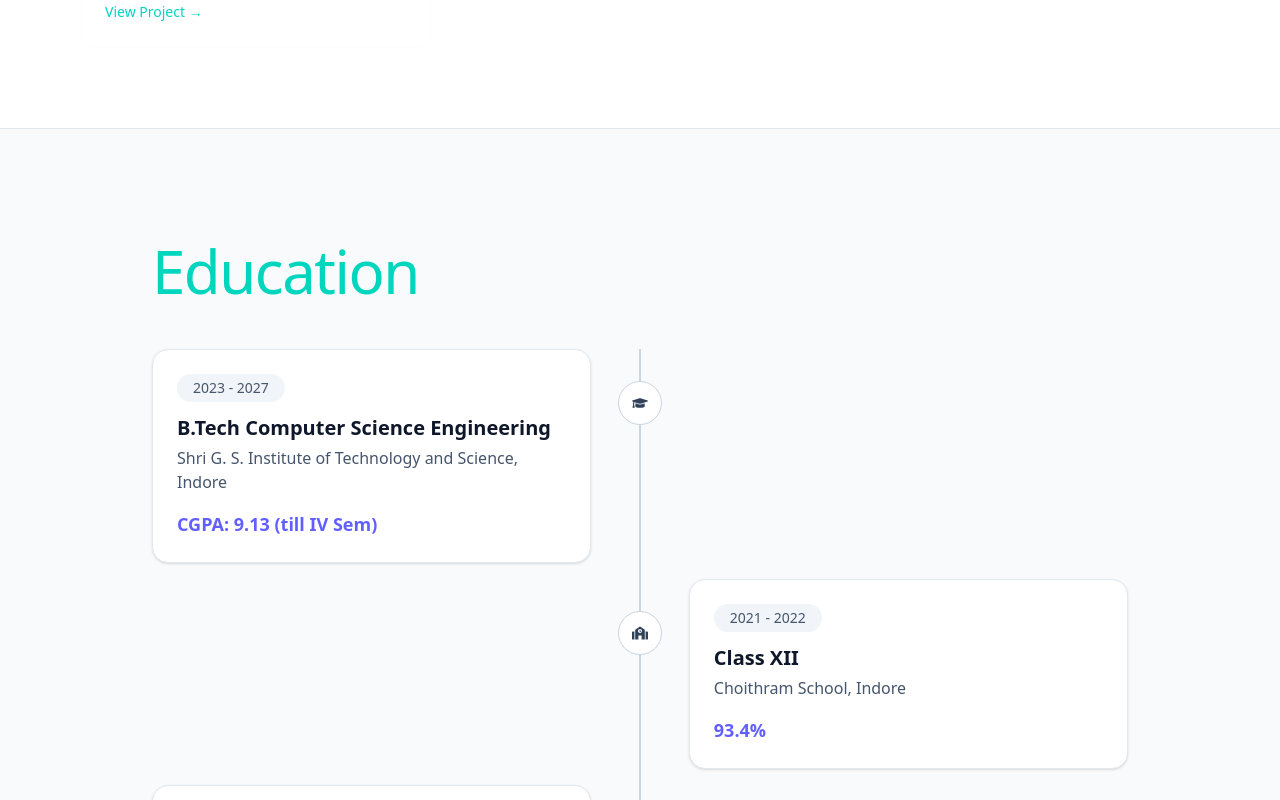
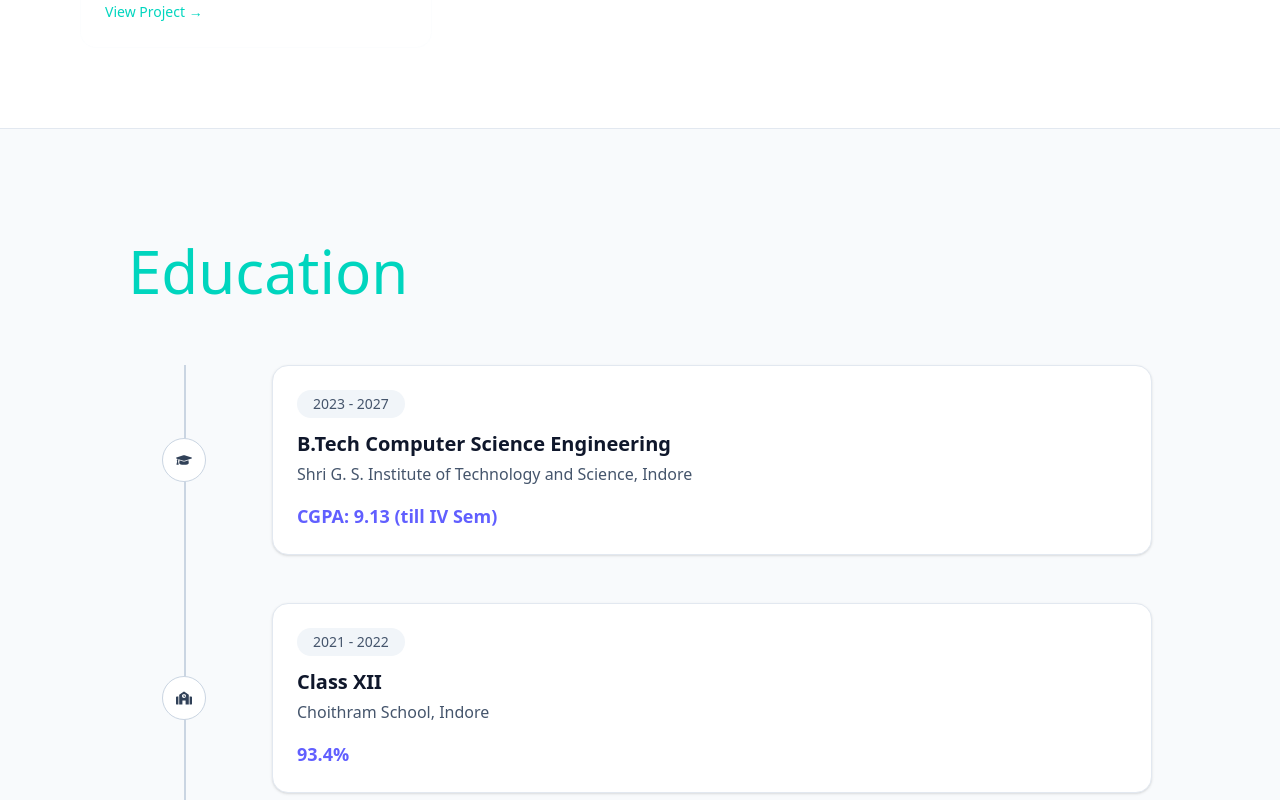
Before and after one commit to ParvTiwari/Portfolio-PT, a Next.js app: page / in a window 1280 px wide. Shown: the part 2700-3500 px from the top of the page. Built offline with nearby package versions, Linux system fonts and the light colour scheme.

Commit message:
Education Alignment Updated

```diff
--- a/src/components/Education.jsx
+++ b/src/components/Education.jsx
@@ -41,21 +41,6 @@ export default function Education() {
 
   useEffect(() => {
     gsap.fromTo(
-      sectionRef.current,
-      { opacity: 0, y: 80 },
-      {
-        opacity: 1,
-        y: 0,
-        duration: 1,
-        ease: "power3.out",
-        scrollTrigger: {
-          trigger: sectionRef.current,
-          start: "top 80%",
-        },
-      }
-    );
-
-    gsap.fromTo(
       cardsRef.current,
       { opacity: 0, y: 40 },
       {
@@ -76,47 +61,50 @@ export default function Education() {
     <section
       ref={sectionRef}
       id="education"
-      className=" relative py-28 px-6 md:px-20 py-20 bg-slate-50 dark:bg-[#0b0f14] border-t border-slate-200 dark:border-white/10 scroll-mt-24 md:scroll-mt-28 bg-gradient-to-b from-transparent via-white/5 to-transparent "
+      className=" relative py-28 px-6 md:px-20 bg-slate-50 dark:bg-[#0b0f14] border-t border-slate-200 dark:border-white/10 scroll-mt-24 md:scroll-mt-28 bg-gradient-to-b from-transparent via-white/5 to-transparent "
     >
-      <div className="max-w-5xl mx-auto px-6">
-
-        <h2 className=" font-script text-5xl md:text-6xl text-teal-400 mb-12 tracking-tight ">
+      <div className="max-w-5xl mx-auto">
+        {/* Heading */}
+        <h2 className="font-script text-5xl md:text-6xl text-teal-400 mb-16">
           Education
         </h2>
 
-        <div className=" absolute left-1/2 top-[220px] h-[calc(100%-260px)] w-[2px] bg-slate-300 dark:bg-white/10 -translate-x-1/2 hidden md:block " />
+        {/* Timeline wrapper */}
+        <div className="relative">
+          {/* Vertical line */}
+          <div className="absolute left-[56px] top-0 h-full w-[2px] bg-slate-300 dark:bg-white/10 hidden md:block" />
 
-        <div className="space-y-12 md:space-y-4">
+          <div className="space-y-12">
             {items.map((item, index) => (
               <div
                 key={index}
                 ref={(el) => (cardsRef.current[index] = el)}
-              className={`relative flex ${
-                index % 2 === 0 ? "md:justify-start" : "md:justify-end"
-              }`}
+                className="grid grid-cols-1 md:grid-cols-[112px_1fr] gap-6 md:gap-8 items-stretch"
               >
+                {/* Timeline icon */}
+                <div className="hidden md:flex items-center justify-center">
+                  <div
+                    className=" w-11 h-11 rounded-full bg-white dark:bg-black border border-slate-300 dark:border-white/20 flex items-center justify-center text-slate-700 dark:text-white "
+                  >
+                    {item.icon}
+                  </div>
+                </div>
+
                 {/* Card */}
-              <div className="w-full md:w-[45%]">
+                <div className="w-full">
                   <div className=" rounded-2xl p-6 bg-white dark:bg-white/5 border border-slate-200 dark:border-white/10 shadow-sm dark:shadow-none ">
                     {/* Duration */}
-                  <span className="
-                    inline-block mb-3 px-4 py-1 text-sm font-medium rounded-full
-                    bg-slate-100 text-slate-600
-                    dark:bg-white/10 dark:text-white/70
-                  ">
+                    <span className=" inline-block mb-3 px-4 py-1 text-sm font-medium rounded-full bg-slate-100 text-slate-600 dark:bg-white/10 dark:text-white/70 ">
                       {item.duration}
                     </span>
 
                     {/* Title */}
-                  <h3 className="
-                    text-xl font-semibold
-                    text-slate-900 dark:text-white
-                  ">
+                    <h3 className="text-xl font-semibold text-slate-900 dark:text-white">
                       {item.title}
                     </h3>
 
                     {/* Institution */}
-                  <p className=" mt-1 text-base font-medium text-slate-600 dark:text-slate-300 ">
+                    <p className="mt-1 text-base font-medium text-slate-600 dark:text-slate-300">
                       {item.institution}
                     </p>
 
@@ -126,15 +114,9 @@ export default function Education() {
                     </p>
                   </div>
                 </div>
-
-              {/* Timeline Dot */}
-              <div className="absolute left-1/2 -translate-x-1/2 top-8 hidden md:flex">
-                <div className=" w-11 h-11 rounded-full bg-white dark:bg-black border border-slate-300 dark:border-white/20 flex items-center justify-center text-slate-700 dark:text-white ">
-                  {item.icon}
-                </div>
-              </div>
               </div>
             ))}
+          </div>
         </div>
       </div>
     </section>
```
Lines whose indentation alone changed are shown as unchanged.
